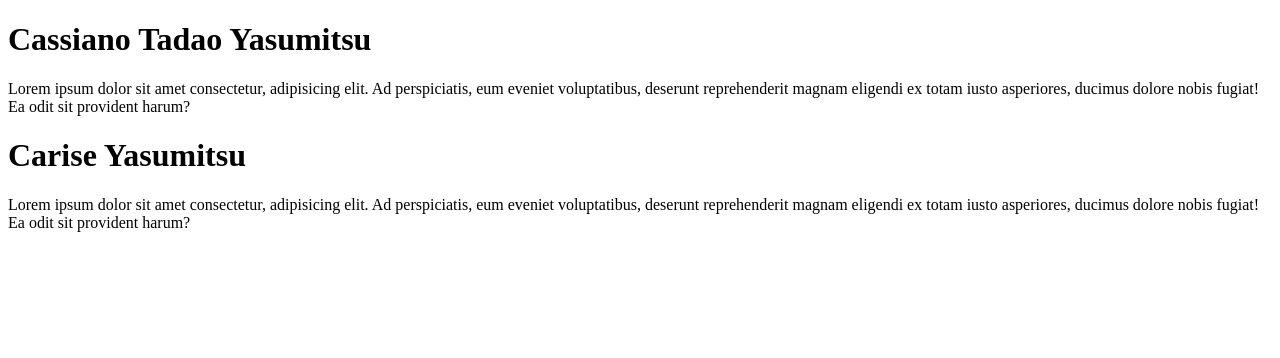
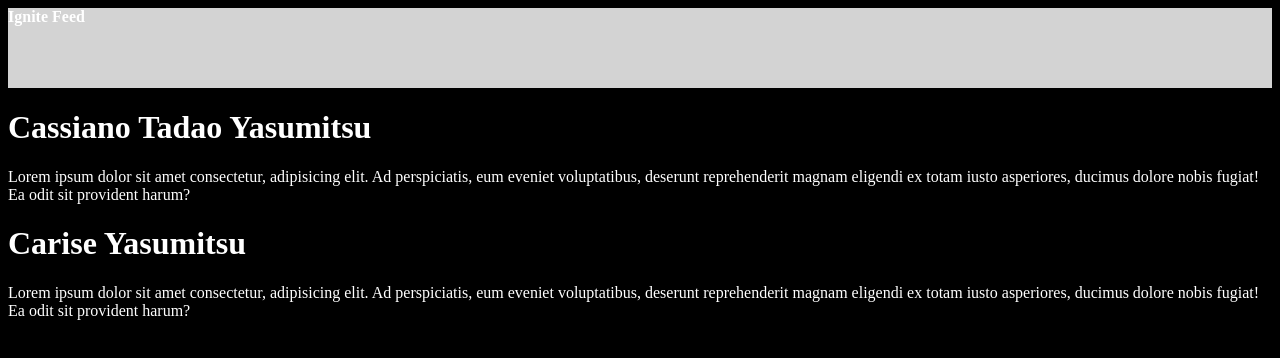
Before and after one commit to cassianotadaoyasumitsu/01-fundamentos-reactjs, a React (Vite) app: page / in a window 1280 px wide. Shown: the top 358 px of the page. Built offline with nearby package versions, Linux system fonts and the light colour scheme.

Commit message:
CSS Modules

```diff
--- a/src/App.jsx
+++ b/src/App.jsx
@@ -1,8 +1,13 @@
 import { Post } from "./Post";
+import { Header } from "./components/Header";
+
+import "./styles.css";
 
 export function App() {
   return (
     <div>
+      <Header />
+
       <Post
         author="Cassiano Tadao Yasumitsu"
         content="Lorem ipsum dolor sit amet consectetur, adipisicing elit. Ad perspiciatis, eum eveniet voluptatibus, deserunt reprehenderit magnam eligendi ex totam iusto asperiores, ducimus dolore nobis fugiat! Ea odit sit provident harum?"
--- /dev/null
+++ b/src/components/Header.jsx
@@ -0,0 +1,9 @@
+import styles from "./Header.module.css";
+
+export function Header() {
+  return (
+    <header className={styles.header}>
+      <strong>Ignite Feed</strong>
+    </header>
+  );
+}
--- /dev/null
+++ b/src/components/Header.module.css
@@ -0,0 +1,4 @@
+.header {
+  background: lightgray;
+  height: 80px;
+}
--- /dev/null
+++ b/src/styles.css
@@ -0,0 +1,4 @@
+body {
+  background-color: black;
+  color: white;
+}
```
